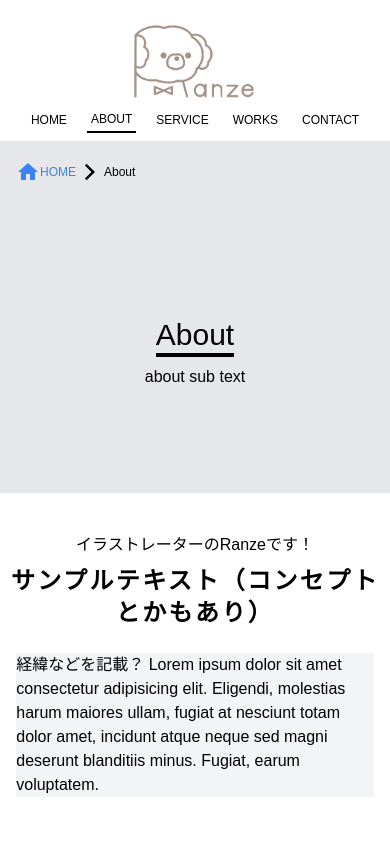
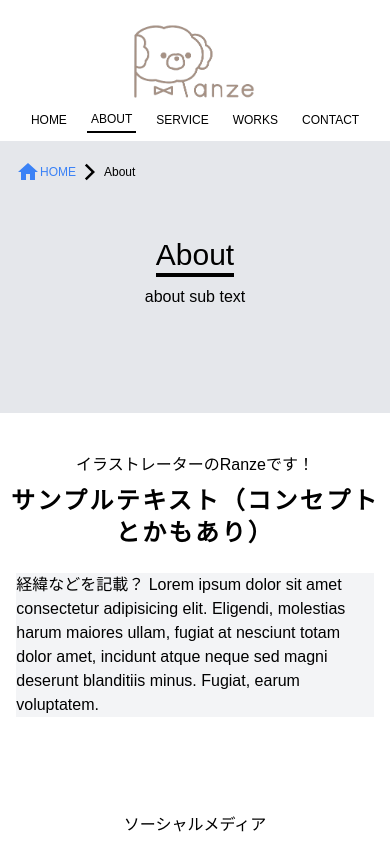
Before and after one commit to mayone-du/ranze-hp, a Next.js app: page /about in a window 390 px wide. Shown: the top 844 px of the page. Built offline with nearby package versions, Linux system fonts and the light colour scheme.

Commit message:
update subpagemainvisual

```diff
--- a/src/components/shared/SubPageMainVisual.tsx
+++ b/src/components/shared/SubPageMainVisual.tsx
@@ -5,7 +5,7 @@ const SubPageMainVisual: React.VFC<{ title: string; subText: string }> = ({
   return (
     <>
       <article className="bg-gray-200">
-        <section className="md:py-40 pt-44 pb-24 flex flex-col items-center justify-center">
+        <section className="md:py-40 py-24 flex flex-col items-center justify-center">
           <h1 className="md:text-6xl text-3xl border-b-4 border-black">{title}</h1>
           <p className="md:py-4 py-2">{subText}</p>
         </section>
```
